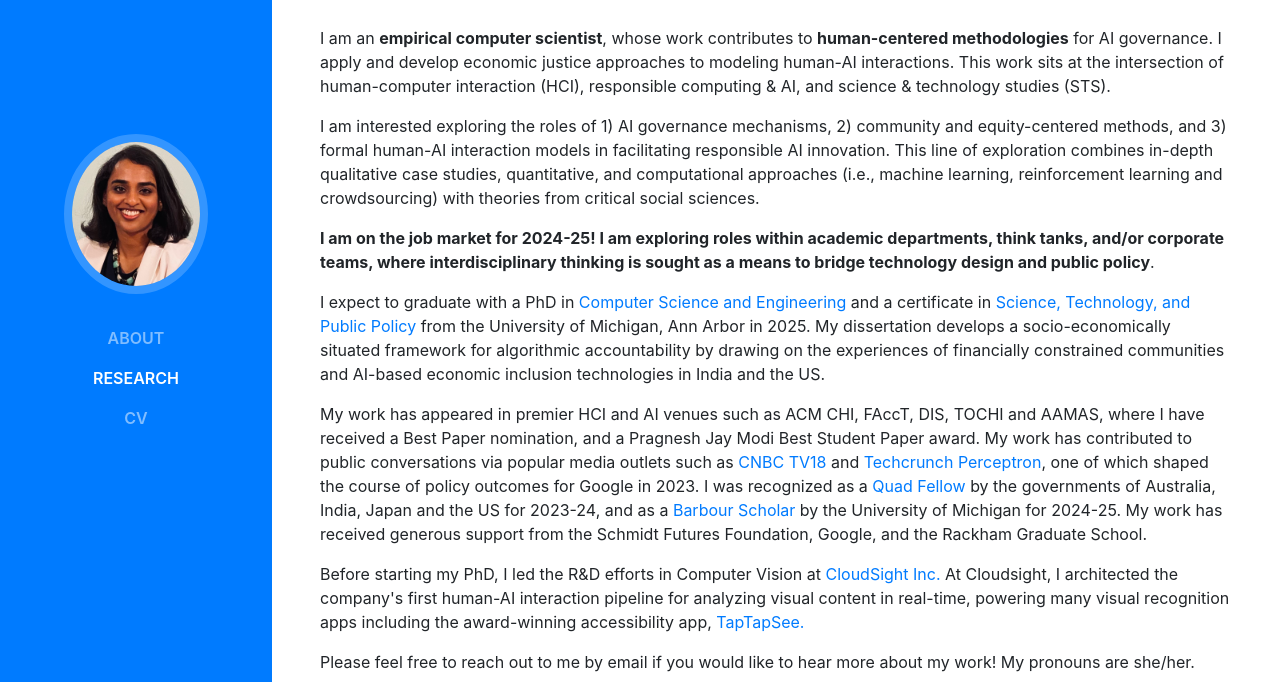
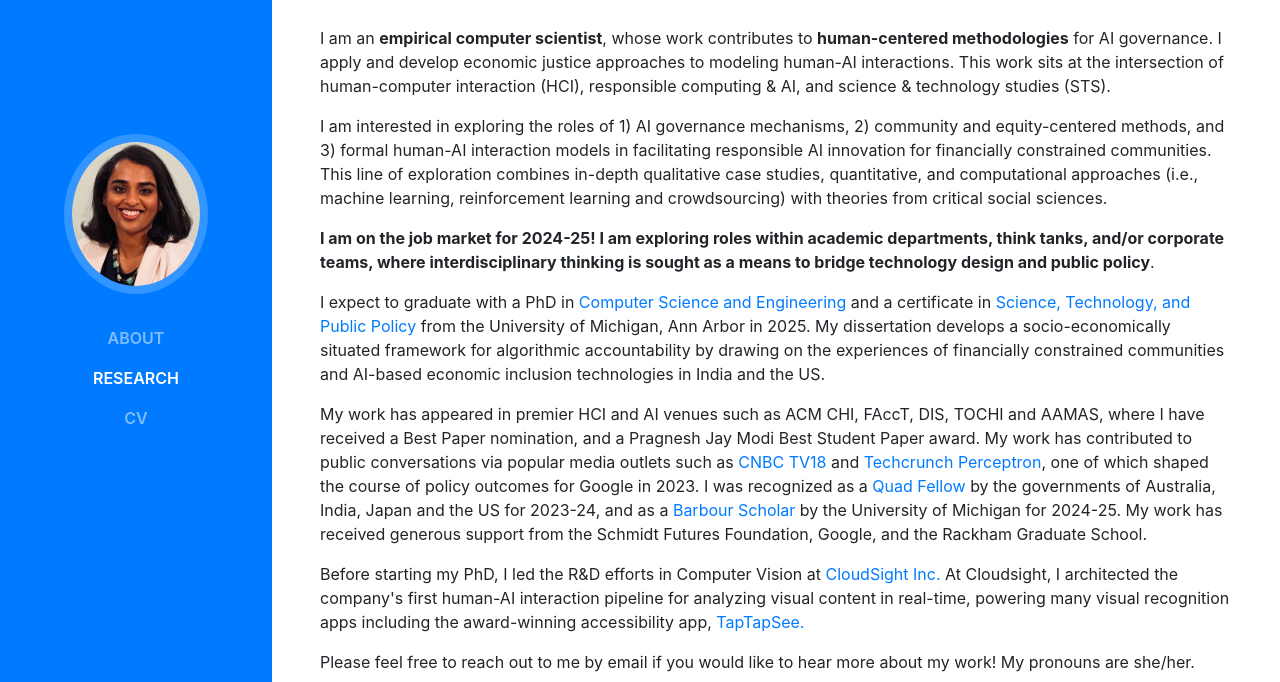
Before and after one commit to dramesh14/dramesh14.github.io, a website with bundled scripts: page index.html in a window 1280 px wide. Shown: the part 118-800 px from the top of the page. Built offline with nearby package versions, Linux system fonts and the light colour scheme; a web font is replaced by a local one.

Commit message:
change bio

```diff
--- a/index.html
+++ b/index.html
@@ -63,7 +63,7 @@
           </div>
           <p class="mb-3">I am an <b>empirical computer scientist</b>, whose work contributes to <b>human-centered methodologies</b> for AI governance. I apply and develop economic justice approaches to modeling human-AI interactions. This work sits at the intersection of human-computer interaction (HCI), responsible computing & AI, and science & technology studies (STS).  </p>
 
-        <p> I am interested exploring the roles of 1) AI governance mechanisms, 2) community and equity-centered methods, and 3) formal human-AI interaction models in facilitating responsible AI innovation. This line of exploration combines in-depth qualitative case studies, quantitative, and computational approaches (i.e., machine learning, reinforcement learning and crowdsourcing) with theories from critical social sciences. </p>
+        <p> I am interested in exploring the roles of 1) AI governance mechanisms, 2) community and equity-centered methods, and 3) formal human-AI interaction models in facilitating responsible AI innovation for financially constrained communities. This line of exploration combines in-depth qualitative case studies, quantitative, and computational approaches (i.e., machine learning, reinforcement learning and crowdsourcing) with theories from critical social sciences. </p>
 
         <p><b>I am on the job market for 2024-25! I am exploring roles within academic departments, think tanks, and/or corporate teams, where interdisciplinary thinking is sought as a means to bridge technology design and public policy</b>.</p>
 
```
